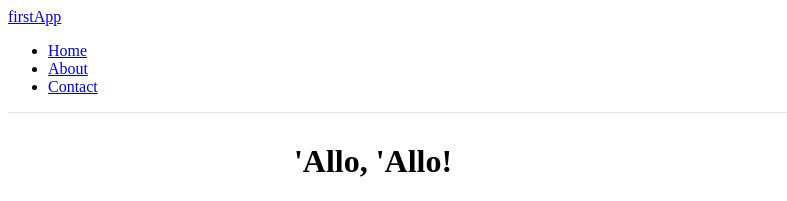
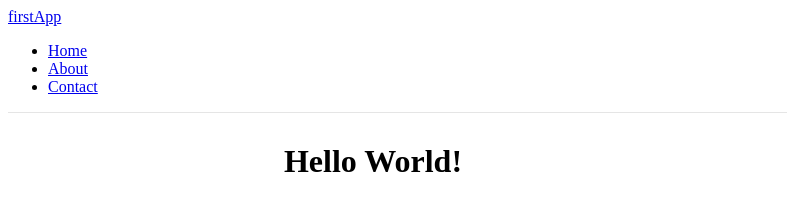
Before and after one commit to ldevernay/first-app-angular, a website: page app/index.html in a window 1280 px wide. Shown: the top 201 px of the page, without its empty margins (0-787 px from the left). Drawn offline with nearby package versions, Linux system fonts and the light colour scheme; some packages are replaced by stand-ins of ours; files that its build step writes are made by us from their sources.

Commit message:
Hello world

```diff
--- a/app/views/main.html
+++ b/app/views/main.html
@@ -1,5 +1,5 @@
 <div class="jumbotron">
-  <h1>'Allo, 'Allo!</h1>
+  <h1>Hello World!</h1>
   <p class="lead">
     <img src="images/yeoman.png" alt="I'm Yeoman"><br>
     Always a pleasure scaffolding your apps.
```
